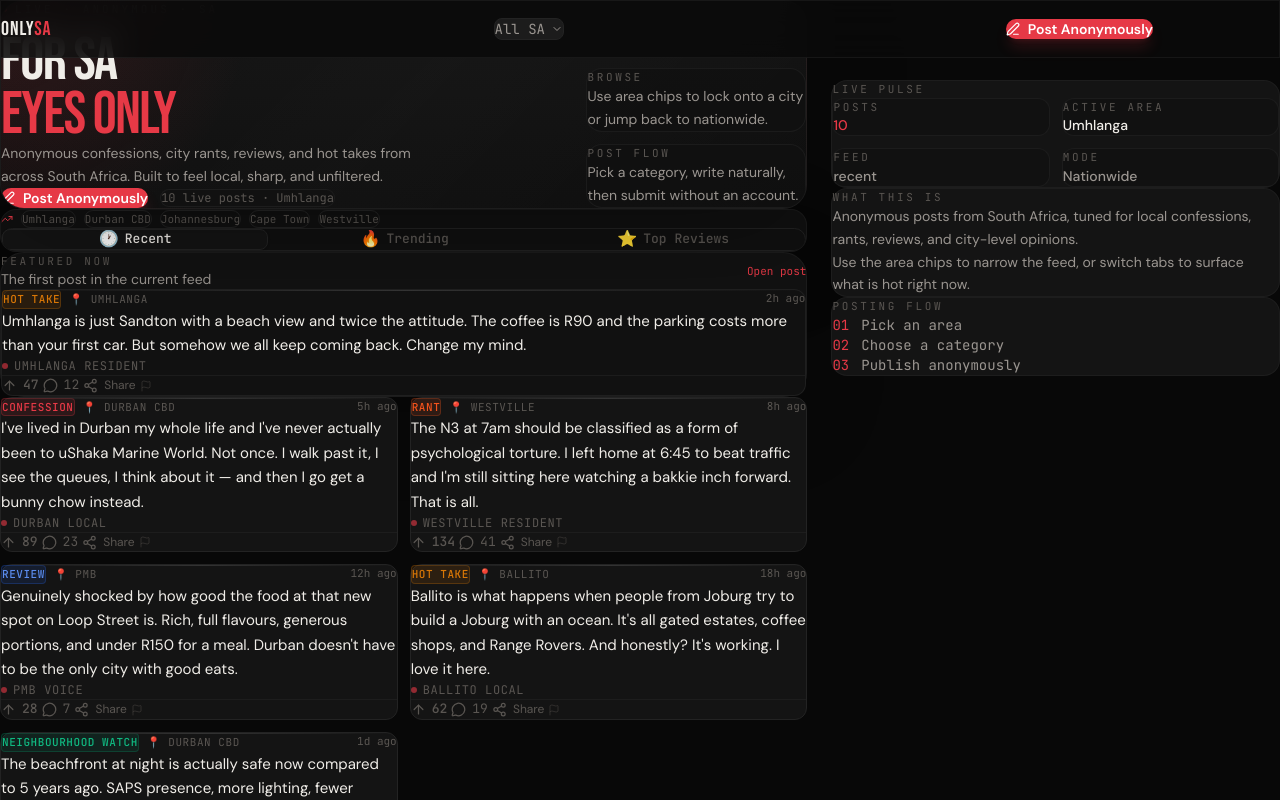
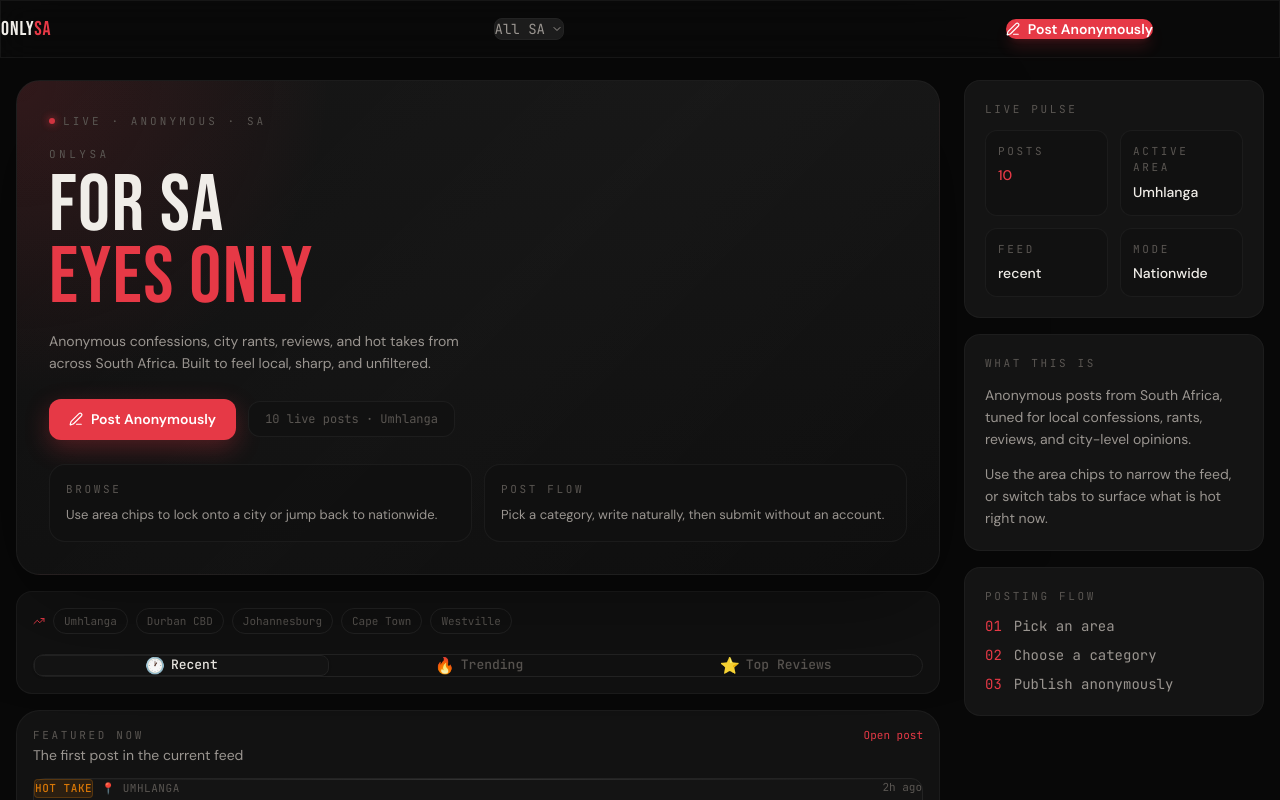
Before and after one commit to vysanchellan/onlysa, a Next.js app: page / in a window 1280 px wide. Shown: the top 800 px of the page. Built offline with nearby package versions, Linux system fonts and the light colour scheme.

Commit message:
Update page.tsx

```diff
--- a/app/page.tsx
+++ b/app/page.tsx
@@ -14,15 +14,14 @@ import { PenLine, TrendingUp } from "lucide-react";
 type Tab = "recent" | "trending" | "top-rated";
 
 export default function HomePage() {
-  const [posts, setPosts] = useState<Post[]>([]);
-  const [loading, setLoading] = useState(true);
-  const [tab, setTab] = useState<Tab>("recent");
-  const [area, setArea] = useState<Area>("All SA");
+  const [posts, setPosts]       = useState<Post[]>([]);
+  const [loading, setLoading]   = useState(true);
+  const [tab, setTab]           = useState<Tab>("recent");
+  const [area, setArea]         = useState<Area>("All SA");
   const [refreshKey, setRefreshKey] = useState(0);
 
   useEffect(() => {
     let cancelled = false;
-
     async function fetchPosts() {
       try {
         const res = await fetch(`/api/posts?tab=${tab}&area=${encodeURIComponent(area)}`);
@@ -30,38 +29,33 @@ export default function HomePage() {
           const data = await res.json();
           if (!cancelled) setPosts(data.posts);
         }
-      } catch {
-        // handle error
-      } finally {
-        if (!cancelled) setLoading(false);
-      }
+      } catch { /* ignore */ }
+      finally { if (!cancelled) setLoading(false); }
     }
-
     void fetchPosts();
     return () => { cancelled = true; };
   }, [tab, area, refreshKey]);
 
-  const handleAreaChange = (nextArea: Area) => { setLoading(true); setArea(nextArea); };
-  const handleTabChange  = (nextTab: Tab)  => { setLoading(true); setTab(nextTab); };
-  const handleRefresh    = () => { setLoading(true); setRefreshKey((c) => c + 1); };
+  const handleAreaChange = (a: Area) => { setLoading(true); setArea(a); };
+  const handleTabChange  = (t: Tab)  => { setLoading(true); setTab(t); };
+  const handleRefresh    = ()        => { setLoading(true); setRefreshKey(k => k + 1); };
 
   const quickAreas: Area[] = ["Umhlanga", "Durban CBD", "Johannesburg", "Cape Town", "Westville"];
   const visiblePosts = posts.slice(0, 6);
   const areaCounts   = posts.reduce<Record<string, number>>((acc, p) => {
-    acc[p.area] = (acc[p.area] || 0) + 1;
-    return acc;
+    acc[p.area] = (acc[p.area] || 0) + 1; return acc;
   }, {});
-  const topArea = Object.entries(areaCounts).sort((a, b) => b[1] - a[1])[0]?.[0] || "All SA";
+  const topArea = Object.entries(areaCounts).sort((a, b) => b[1] - a[1])[0]?.[0] ?? "All SA";
 
   return (
-    <div className="min-h-screen bg-bg">
+    <div style={{ minHeight: "100vh", backgroundColor: "#080808" }}>
       <Navbar selectedArea={area} onAreaChange={handleAreaChange} />
 
-      <main className="max-w-7xl mx-auto px-4 pt-20 pb-24 sm:pb-12">
-        <div className="grid gap-6 xl:grid-cols-[minmax(0,1.35fr)_minmax(300px,0.75fr)] xl:items-start">
+      <main style={{ maxWidth: "1280px", margin: "0 auto", padding: "80px 16px 96px" }}>
+        <div className="feed-layout">
 
-          {/* ── Left column ── */}
-          <section className="min-w-0 space-y-4">
+          {/* ─── Left column ─── */}
+          <section style={{ minWidth: 0, display: "flex", flexDirection: "column", gap: "16px" }}>
 
             {/* Hero */}
             {area === "All SA" && tab === "recent" && !loading && (
@@ -69,15 +63,39 @@ export default function HomePage() {
             )}
 
             {/* Area chips + tabs */}
-            <div className="overflow-hidden rounded-2xl border border-border/60 bg-bg-card/80 p-4 shadow-[0_20px_80px_rgba(0,0,0,0.2)]">
-              <div className="flex items-center gap-2 overflow-x-auto pb-1">
-                <TrendingUp size={12} className="text-accent-red shrink-0" />
-                <div className="flex gap-2">
+            <div style={{
+              borderRadius: "16px",
+              border: "1px solid rgba(35,35,35,0.6)",
+              backgroundColor: "rgba(20,20,20,0.8)",
+              padding: "16px",
+            }}>
+              <div style={{ display: "flex", alignItems: "center", gap: "8px", overflowX: "auto", paddingBottom: "4px" }}>
+                <TrendingUp size={12} style={{ color: "#E63946", flexShrink: 0 }} />
+                <div style={{ display: "flex", gap: "8px" }}>
                   {quickAreas.map((a) => (
                     <button
                       key={a}
                       onClick={() => handleAreaChange(a)}
-                      className="shrink-0 px-2.5 py-1 rounded-full text-[11px] font-mono border border-border text-text-muted hover:border-accent-red/40 hover:text-accent-red transition-all"
+                      style={{
+                        flexShrink: 0,
+                        padding: "4px 10px",
+                        borderRadius: "9999px",
+                        fontSize: "11px",
+                        fontFamily: "var(--font-mono, monospace)",
+                        border: "1px solid #232323",
+                        background: "transparent",
+                        color: "#5A5652",
+                        cursor: "pointer",
+                        transition: "all 0.2s",
+                      }}
+                      onMouseEnter={e => {
+                        (e.target as HTMLButtonElement).style.borderColor = "rgba(230,57,70,0.4)";
+                        (e.target as HTMLButtonElement).style.color = "#E63946";
+                      }}
+                      onMouseLeave={e => {
+                        (e.target as HTMLButtonElement).style.borderColor = "#232323";
+                        (e.target as HTMLButtonElement).style.color = "#5A5652";
+                      }}
                     >
                       {a}
                     </button>
@@ -85,18 +103,18 @@ export default function HomePage() {
                 </div>
               </div>
 
-              <div className="mt-4">
+              <div style={{ marginTop: "16px" }}>
                 <FeedTabs activeTab={tab} onTabChange={handleTabChange} />
               </div>
 
               {area !== "All SA" && (
-                <div className="flex items-center justify-between mt-4">
-                  <h2 className="text-sm font-mono text-text-muted">
-                    Showing: <span className="text-text-primary">{area}</span>
-                  </h2>
+                <div style={{ display: "flex", justifyContent: "space-between", alignItems: "center", marginTop: "16px" }}>
+                  <p style={{ fontSize: "13px", fontFamily: "var(--font-mono, monospace)", color: "#5A5652" }}>
+                    Showing: <span style={{ color: "#F0EDE8" }}>{area}</span>
+                  </p>
                   <button
                     onClick={() => handleAreaChange("All SA")}
-                    className="text-[11px] font-mono text-accent-red hover:underline"
+                    style={{ fontSize: "11px", fontFamily: "var(--font-mono, monospace)", color: "#E63946", background: "none", border: "none", cursor: "pointer" }}
                   >
                     Clear filter
                   </button>
@@ -110,29 +128,35 @@ export default function HomePage() {
             ) : posts.length === 0 ? (
               <EmptyFeed />
             ) : (
-              <div className="space-y-4">
-                {/* Featured post */}
-                <div className="rounded-3xl border border-border/60 bg-bg-card/90 p-4 shadow-[0_24px_80px_rgba(0,0,0,0.22)]">
-                  <div className="flex items-center justify-between gap-3 mb-3">
+              <div style={{ display: "flex", flexDirection: "column", gap: "16px" }}>
+                {/* Featured */}
+                <div style={{
+                  borderRadius: "24px",
+                  border: "1px solid rgba(35,35,35,0.6)",
+                  backgroundColor: "rgba(20,20,20,0.9)",
+                  padding: "16px",
+                }}>
+                  <div style={{ display: "flex", justifyContent: "space-between", alignItems: "flex-start", gap: "12px", marginBottom: "12px" }}>
                     <div>
-                      <p className="text-[11px] font-mono uppercase tracking-[0.24em] text-text-muted">Featured now</p>
-                      <p className="text-sm text-text-secondary">The first post in the current feed</p>
+                      <p style={{ fontSize: "11px", fontFamily: "var(--font-mono, monospace)", textTransform: "uppercase", letterSpacing: "0.24em", color: "#5A5652" }}>
+                        Featured now
+                      </p>
+                      <p style={{ fontSize: "14px", color: "#9A9590", marginTop: "2px" }}>The first post in the current feed</p>
                     </div>
-                    <Link href={`/post/${visiblePosts[0].id}`} className="text-[11px] font-mono text-accent-red hover:underline">
+                    <Link href={`/post/${visiblePosts[0].id}`} style={{ fontSize: "11px", fontFamily: "var(--font-mono, monospace)", color: "#E63946", textDecoration: "none" }}>
                       Open post
                     </Link>
                   </div>
-                  <PostCard post={visiblePosts[0]} className="border-border/80 bg-bg-secondary" />
+                  <PostCard post={visiblePosts[0]} />
                 </div>
 
                 {/* Grid */}
-                <div className="grid gap-3 lg:grid-cols-2">
+                <div className="posts-grid">
                   {visiblePosts.slice(1).map((post, i) => (
                     <Link
                       key={post.id}
                       href={`/post/${post.id}`}
-                      className="block h-full"
-                      style={{ animation: `fadeUp 0.5s ease ${i * 0.04}s forwards`, opacity: 0 }}
+                      style={{ display: "block", textDecoration: "none", animation: `fadeUp 0.5s ease ${i * 0.04}s forwards`, opacity: 0 }}
                     >
                       <PostCard post={post} className="h-full" />
                     </Link>
@@ -142,141 +166,249 @@ export default function HomePage() {
             )}
 
             {!loading && posts.length > visiblePosts.length && (
-              <div className="text-center py-8">
-                <p className="text-[12px] font-mono text-text-muted">
-                  {posts.length - visiblePosts.length} more posts in the feed.{" "}
-                  <span className="text-accent-red cursor-pointer hover:underline" onClick={handleRefresh}>
-                    Refresh
-                  </span>
-                </p>
-              </div>
+              <p style={{ textAlign: "center", padding: "32px 0", fontSize: "12px", fontFamily: "var(--font-mono, monospace)", color: "#5A5652" }}>
+                {posts.length - visiblePosts.length} more posts.{" "}
+                <span style={{ color: "#E63946", cursor: "pointer" }} onClick={handleRefresh}>Refresh</span>
+              </p>
             )}
           </section>
 
-          {/* ── Right sidebar ── */}
-          <aside className="min-w-0 space-y-4 xl:sticky xl:top-20">
-            {/* Live pulse */}
-            <div className="rounded-2xl border border-border/60 bg-bg-card p-5">
-              <p className="text-[11px] font-mono uppercase tracking-[0.24em] text-text-muted mb-3">
-                Live pulse
+          {/* ─── Right sidebar ─── */}
+          <aside style={{ minWidth: 0, display: "flex", flexDirection: "column", gap: "16px" }}>
+            <SideCard title="Live pulse">
+              <div style={{ display: "grid", gridTemplateColumns: "1fr 1fr", gap: "12px" }}>
+                <StatCard label="Posts"       value={String(posts.length).padStart(2, "0")} accent />
+                <StatCard label="Active area" value={topArea} />
+                <StatCard label="Feed"        value={tab.replace("-", " ")} />
+                <StatCard label="Mode"        value={area === "All SA" ? "Nationwide" : area} />
+              </div>
+            </SideCard>
+
+            <SideCard title="What this is">
+              <p style={{ fontSize: "14px", lineHeight: "1.6", color: "#9A9590", marginBottom: "12px" }}>
+                Anonymous posts from South Africa, tuned for local confessions, rants, reviews, and city-level opinions.
               </p>
-              <div className="grid grid-cols-2 gap-3">
-                <StatCard label="Posts"       value={String(posts.length).padStart(2, "0")} tone="text-accent-red" />
-                <StatCard label="Active area" value={topArea}                                tone="text-text-primary" />
-                <StatCard label="Feed"        value={tab.replace("-", " ")}                  tone="text-text-secondary" />
-                <StatCard label="Mode"        value={area === "All SA" ? "Nationwide" : area} tone="text-text-secondary" />
-              </div>
-            </div>
+              <p style={{ fontSize: "14px", lineHeight: "1.6", color: "#9A9590" }}>
+                Use the area chips to narrow the feed, or switch tabs to surface what is hot right now.
+              </p>
+            </SideCard>
 
-            {/* What this is */}
-            <div className="rounded-2xl border border-border/60 bg-bg-card p-5">
-              <p className="text-[11px] font-mono uppercase tracking-[0.24em] text-text-muted mb-3">
-                What this is
-              </p>
-              <div className="space-y-3 text-sm leading-relaxed text-text-secondary">
-                <p>Anonymous posts from South Africa, tuned for local confessions, rants, reviews, and city-level opinions.</p>
-                <p>Use the area chips to narrow the feed, or switch tabs to surface what is hot right now.</p>
-              </div>
-            </div>
+            <SideCard title="Posting flow">
+              <ol style={{ display: "flex", flexDirection: "column", gap: "8px" }}>
+                {["Pick an area", "Choose a category", "Publish anonymously"].map((step, i) => (
+                  <li key={i} style={{ display: "flex", alignItems: "center", gap: "12px", fontSize: "14px", color: "#9A9590", fontFamily: "var(--font-mono, monospace)" }}>
+                    <span style={{ color: "#E63946" }}>0{i + 1}</span> {step}
+                  </li>
+                ))}
+              </ol>
+            </SideCard>
+          </aside>
 
-            {/* Posting flow */}
-            <div className="rounded-2xl border border-border/60 bg-bg-card p-5">
-              <p className="text-[11px] font-mono uppercase tracking-[0.24em] text-text-muted mb-3">
-                Posting flow
-              </p>
-              <ol className="space-y-2 text-sm text-text-secondary font-mono">
-                <li className="flex items-center gap-3"><span className="text-accent-red">01</span> Pick an area</li>
-                <li className="flex items-center gap-3"><span className="text-accent-red">02</span> Choose a category</li>
-                <li className="flex items-center gap-3"><span className="text-accent-red">03</span> Publish anonymously</li>
-              </ol>
-            </div>
-          </aside>
         </div>
       </main>
 
       <Footer />
+
+      {/* Layout styles injected as a style tag to avoid Tailwind purge issues */}
+      <style>{`
+        .feed-layout {
+          display: grid;
+          gap: 24px;
+        }
+        @media (min-width: 1280px) {
+          .feed-layout {
+            grid-template-columns: minmax(0, 1.35fr) 300px;
+            align-items: start;
+          }
+          aside {
+            position: sticky;
+            top: 80px;
+          }
+        }
+        .posts-grid {
+          display: grid;
+          gap: 12px;
+        }
+        @media (min-width: 768px) {
+          .posts-grid {
+            grid-template-columns: 1fr 1fr;
+          }
+        }
+        @keyframes fadeUp {
+          from { opacity: 0; transform: translateY(16px); }
+          to   { opacity: 1; transform: translateY(0); }
+        }
+      `}</style>
     </div>
   );
 }
 
-/* ── Hero Banner ── */
+/* ── Hero ── */
 function HeroBanner({ topArea, totalPosts }: { topArea: string; totalPosts: number }) {
   return (
-    <div className="relative overflow-hidden rounded-3xl border border-border/60 bg-[radial-gradient(circle_at_top_left,rgba(230,57,70,0.14),transparent_30%),linear-gradient(180deg,rgba(20,20,20,0.98),rgba(14,14,14,0.98))] p-6 sm:p-8 shadow-[0_30px_100px_rgba(0,0,0,0.28)]">
-      <div className="absolute inset-0 bg-[linear-gradient(135deg,transparent,rgba(255,255,255,0.02),transparent)] pointer-events-none" />
+    <div style={{
+      position: "relative",
+      overflow: "hidden",
+      borderRadius: "24px",
+      border: "1px solid rgba(35,35,35,0.7)",
+      background: "radial-gradient(circle at top left, rgba(230,57,70,0.14), transparent 30%), linear-gradient(180deg, rgba(20,20,20,0.98), rgba(14,14,14,0.98))",
+      padding: "32px",
+      boxShadow: "0 30px 100px rgba(0,0,0,0.35)",
+    }}>
+      {/* Subtle shimmer overlay */}
+      <div style={{
+        position: "absolute", inset: 0, pointerEvents: "none",
+        background: "linear-gradient(135deg, transparent, rgba(255,255,255,0.02), transparent)",
+      }} />
 
-      <div className="relative grid gap-6 lg:grid-cols-[1fr_220px] lg:items-end">
+      <div style={{ position: "relative", display: "grid", gap: "24px", gridTemplateColumns: "1fr" }}>
         <div>
           {/* Live badge */}
-          <div className="flex items-center gap-2 mb-4">
-            <div className="w-1.5 h-1.5 rounded-full bg-accent-red animate-pulse" />
-            <span className="text-[11px] font-mono text-text-muted uppercase tracking-[0.28em]">
+          <div style={{ display: "flex", alignItems: "center", gap: "8px", marginBottom: "16px" }}>
+            <div style={{
+              width: "6px", height: "6px", borderRadius: "50%",
+              backgroundColor: "#E63946",
+              boxShadow: "0 0 8px #E63946",
+              animation: "pulse 2s ease-in-out infinite",
+            }} />
+            <span style={{ fontSize: "11px", fontFamily: "var(--font-mono, monospace)", color: "#5A5652", textTransform: "uppercase", letterSpacing: "0.28em" }}>
               Live · Anonymous · SA
             </span>
           </div>
 
-          <p className="text-[11px] font-mono text-text-muted uppercase tracking-[0.32em] mb-2">OnlySA</p>
+          <p style={{ fontSize: "11px", fontFamily: "var(--font-mono, monospace)", color: "#5A5652", textTransform: "uppercase", letterSpacing: "0.32em", marginBottom: "8px" }}>
+            OnlySA
+          </p>
 
-          <h1 className="text-5xl sm:text-6xl font-display tracking-tight text-text-primary leading-[0.9] mb-4">
+          <h1 style={{
+            fontFamily: "var(--font-display, 'Bebas Neue', sans-serif)",
+            fontSize: "clamp(52px, 8vw, 80px)",
+            lineHeight: "0.9",
+            letterSpacing: "0.02em",
+            color: "#F0EDE8",
+            marginBottom: "16px",
+          }}>
             For SA<br />
-            <span className="text-accent-red">Eyes Only</span>
+            <span style={{ color: "#E63946" }}>Eyes Only</span>
           </h1>
 
-          <p className="max-w-md text-sm text-text-secondary leading-relaxed">
+          <p style={{ maxWidth: "420px", fontSize: "14px", color: "#9A9590", lineHeight: "1.6" }}>
             Anonymous confessions, city rants, reviews, and hot takes from across South Africa. Built to feel local, sharp, and unfiltered.
           </p>
 
-          <div className="mt-6 flex flex-wrap items-center gap-3">
+          <div style={{ marginTop: "24px", display: "flex", flexWrap: "wrap", alignItems: "center", gap: "12px" }}>
             <Link
               href="/post"
-              className="inline-flex items-center gap-2 px-5 py-2.5 bg-accent-red text-white text-sm font-semibold rounded-xl hover:bg-accent-red/90 transition-all shadow-lg shadow-accent-red/25 active:scale-95"
+              style={{
+                display: "inline-flex", alignItems: "center", gap: "8px",
+                padding: "10px 20px",
+                backgroundColor: "#E63946", color: "#fff",
+                fontSize: "14px", fontWeight: 600,
+                borderRadius: "12px", textDecoration: "none",
+                boxShadow: "0 8px 24px rgba(230,57,70,0.3)",
+                transition: "opacity 0.2s",
+              }}
             >
               <PenLine size={14} />
               Post Anonymously
             </Link>
-            <span className="inline-flex items-center rounded-xl border border-border/70 bg-bg-secondary px-4 py-2 text-xs font-mono text-text-muted">
+
+            <span style={{
+              display: "inline-flex", alignItems: "center",
+              padding: "8px 16px",
+              border: "1px solid rgba(35,35,35,0.7)",
+              borderRadius: "12px",
+              fontSize: "12px", fontFamily: "var(--font-mono, monospace)", color: "#5A5652",
+              backgroundColor: "#111",
+            }}>
               {totalPosts} live posts · {topArea}
             </span>
           </div>
         </div>
 
         {/* Mini panels */}
-        <div className="grid gap-3 sm:grid-cols-2 lg:grid-cols-1">
+        <div style={{ display: "grid", gridTemplateColumns: "1fr 1fr", gap: "12px" }}>
           <MiniPanel title="Browse"    body="Use area chips to lock onto a city or jump back to nationwide." />
           <MiniPanel title="Post flow" body="Pick a category, write naturally, then submit without an account." />
         </div>
       </div>
+
+      <style>{`
+        @keyframes pulse {
+          0%, 100% { opacity: 1; }
+          50% { opacity: 0.4; }
+        }
+      `}</style>
     </div>
   );
 }
 
-function StatCard({ label, value, tone }: { label: string; value: string; tone: string }) {
+/* ── Sub-components ── */
+function MiniPanel({ title, body }: { title: string; body: string }) {
   return (
-    <div className="rounded-xl border border-border/60 bg-bg-secondary px-3 py-3">
-      <p className="text-[11px] uppercase tracking-[0.24em] text-text-muted mb-2 font-mono">{label}</p>
-      <p className={cn("text-sm font-medium truncate", tone)}>{value}</p>
+    <div style={{
+      borderRadius: "16px",
+      border: "1px solid rgba(35,35,35,0.6)",
+      backgroundColor: "rgba(17,17,17,0.8)",
+      padding: "16px",
+    }}>
+      <p style={{ fontSize: "11px", fontFamily: "var(--font-mono, monospace)", textTransform: "uppercase", letterSpacing: "0.24em", color: "#5A5652", marginBottom: "8px" }}>
+        {title}
+      </p>
+      <p style={{ fontSize: "13px", color: "#9A9590", lineHeight: "1.5" }}>{body}</p>
     </div>
   );
 }
 
-function MiniPanel({ title, body }: { title: string; body: string }) {
+function SideCard({ title, children }: { title: string; children: React.ReactNode }) {
   return (
-    <div className="rounded-2xl border border-border/60 bg-bg-secondary/80 p-4">
-      <p className="text-[11px] font-mono uppercase tracking-[0.24em] text-text-muted mb-2">{title}</p>
-      <p className="text-sm text-text-secondary leading-relaxed">{body}</p>
+    <div style={{
+      borderRadius: "16px",
+      border: "1px solid rgba(35,35,35,0.6)",
+      backgroundColor: "#141414",
+      padding: "20px",
+    }}>
+      <p style={{ fontSize: "11px", fontFamily: "var(--font-mono, monospace)", textTransform: "uppercase", letterSpacing: "0.24em", color: "#5A5652", marginBottom: "12px" }}>
+        {title}
+      </p>
+      {children}
+    </div>
+  );
+}
+
+function StatCard({ label, value, accent }: { label: string; value: string; accent?: boolean }) {
+  return (
+    <div style={{
+      borderRadius: "12px",
+      border: "1px solid rgba(35,35,35,0.6)",
+      backgroundColor: "#111",
+      padding: "12px",
+    }}>
+      <p style={{ fontSize: "11px", textTransform: "uppercase", letterSpacing: "0.24em", color: "#5A5652", marginBottom: "6px", fontFamily: "var(--font-mono, monospace)" }}>
+        {label}
+      </p>
+      <p style={{ fontSize: "14px", fontWeight: 500, color: accent ? "#E63946" : "#F0EDE8", whiteSpace: "nowrap", overflow: "hidden", textOverflow: "ellipsis" }}>
+        {value}
+      </p>
     </div>
   );
 }
 
 function EmptyFeed() {
   return (
-    <div className="text-center py-16">
-      <div className="text-4xl mb-4">🌾</div>
-      <p className="text-text-secondary font-mono text-sm mb-1">Nothing here yet.</p>
-      <p className="text-text-muted text-[12px] font-mono mb-6">Be the first to say something.</p>
+    <div style={{ textAlign: "center", padding: "64px 0" }}>
+      <div style={{ fontSize: "40px", marginBottom: "16px" }}>🌾</div>
+      <p style={{ fontFamily: "var(--font-mono, monospace)", fontSize: "14px", color: "#9A9590", marginBottom: "4px" }}>Nothing here yet.</p>
+      <p style={{ fontFamily: "var(--font-mono, monospace)", fontSize: "12px", color: "#5A5652", marginBottom: "24px" }}>Be the first to say something.</p>
       <Link
         href="/post"
-        className="inline-flex items-center gap-2 px-5 py-2.5 bg-accent-red text-white text-sm font-semibold rounded-xl hover:bg-accent-red/90 transition-all"
+        style={{
+          display: "inline-flex", alignItems: "center", gap: "8px",
+          padding: "10px 20px",
+          backgroundColor: "#E63946", color: "#fff",
+          fontSize: "14px", fontWeight: 600,
+          borderRadius: "12px", textDecoration: "none",
+        }}
       >
         <PenLine size={14} />
         Break the silence
```
